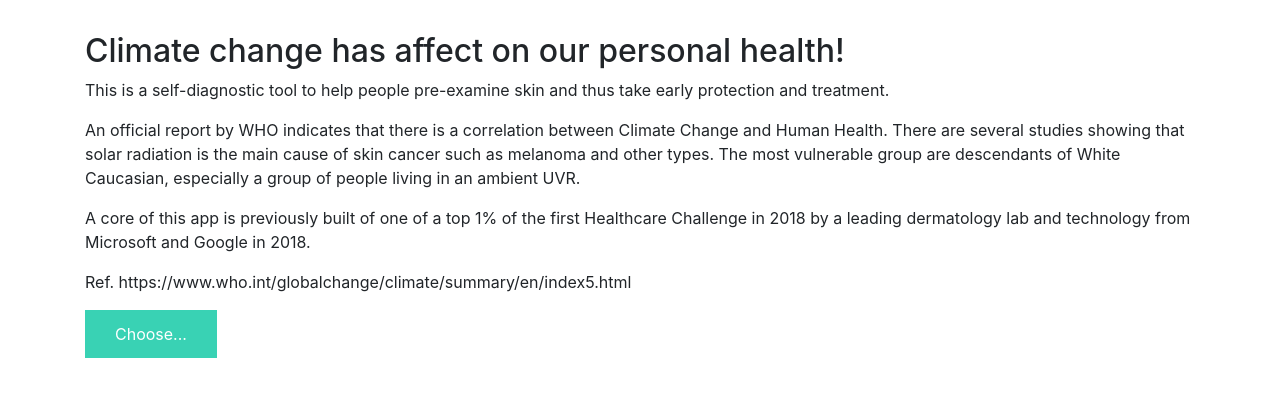
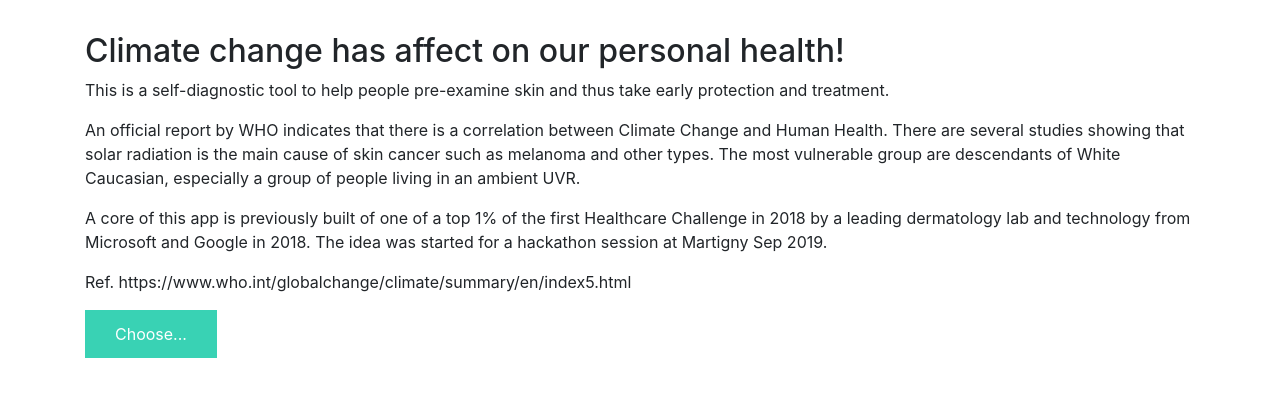
Before and after one commit to imfing/keras-flask-deploy-webapp, a Flask app: page / in a window 1280 px wide. Shown: the part 56-453 px from the top of the page. Run offline with Flask 2, Linux system fonts and the light colour scheme; some libraries are stand-ins or nearby versions.

Commit message:
Update an original idea

```diff
--- a/templates/index.html
+++ b/templates/index.html
@@ -9,7 +9,7 @@
 
         <p>This is a self-diagnostic tool to help people pre-examine skin and thus take early protection and treatment.</p>
         <p>An official report by WHO indicates that there is a correlation between Climate Change and Human Health. There are several studies showing that solar radiation is the main cause of skin cancer such as melanoma and other types. The most vulnerable group are descendants of White Caucasian, especially a group of people living in an ambient UVR. </p>
-        <p>A core of this app is previously built of one of a top 1% of the first Healthcare Challenge in 2018 by a leading dermatology lab and technology from Microsoft and Google in 2018.</p>
+        <p>A core of this app is previously built of one of a top 1% of the first Healthcare Challenge in 2018 by a leading dermatology lab and technology from Microsoft and Google in 2018. The idea was started for a hackathon session at Martigny Sep 2019.</p>
         <p>Ref. https://www.who.int/globalchange/climate/summary/en/index5.html </p>
 
       </body>
```
